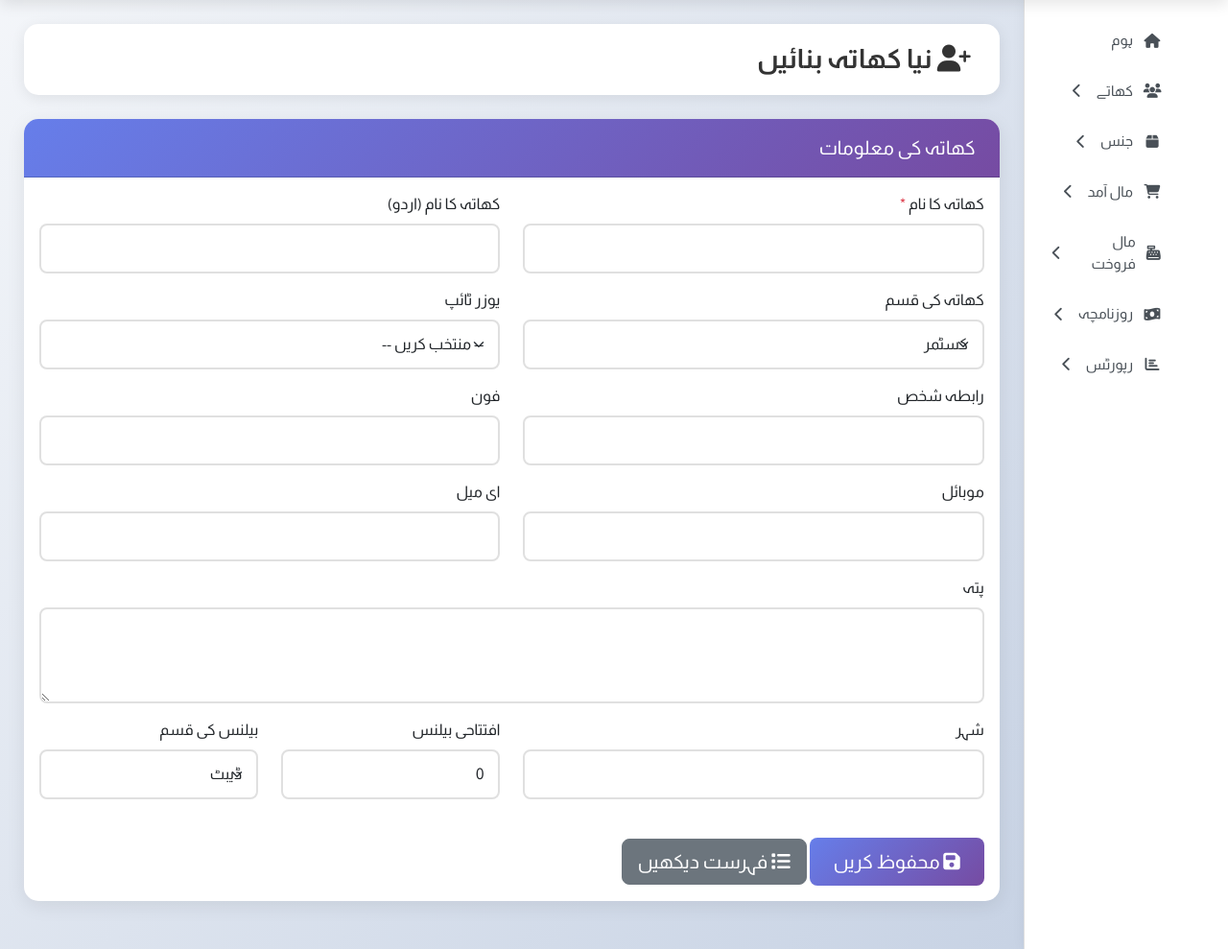
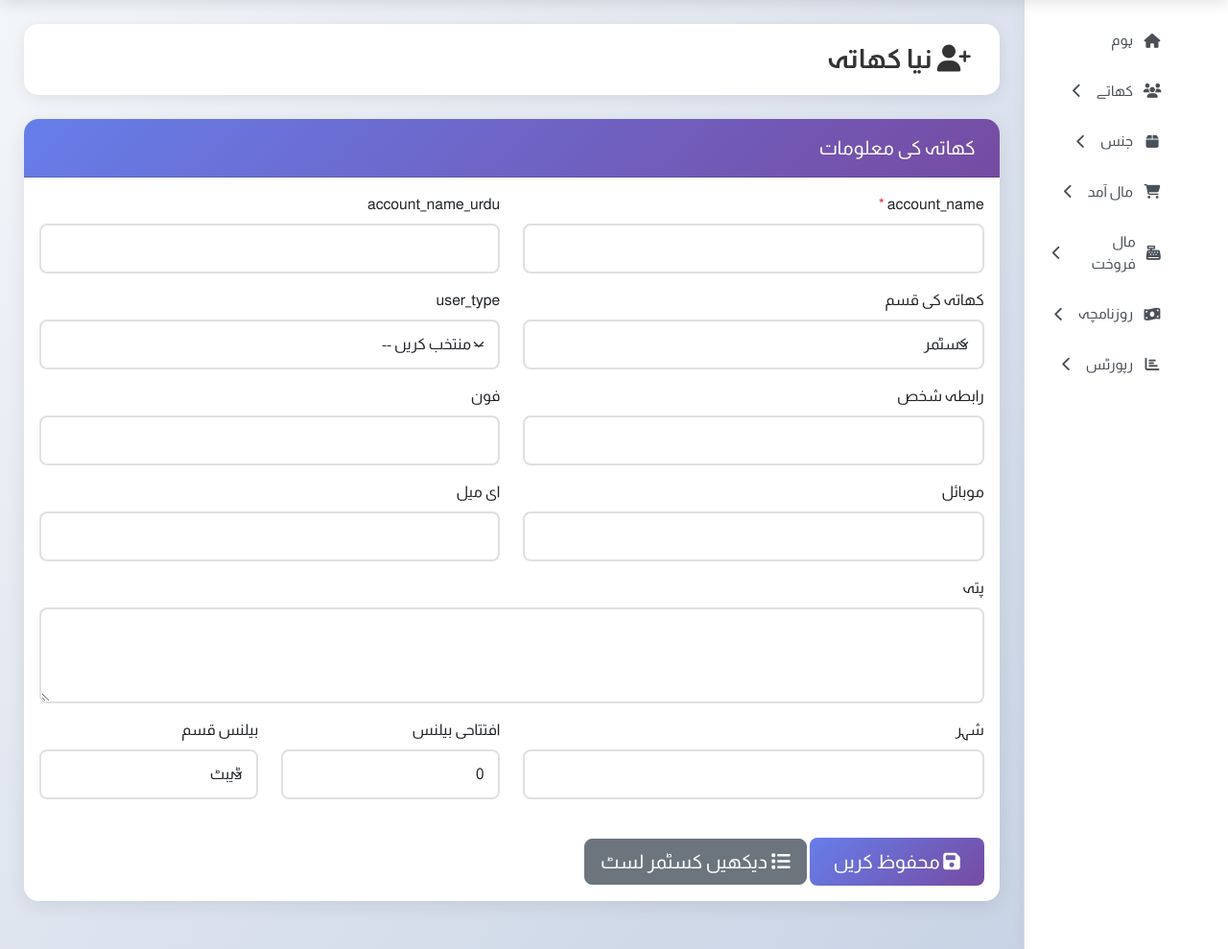
Before and after one commit to wasim-cusit/usoft-business-management, a PHP site: page /usoft/accounts/create.php in a window 1280 px wide. Shown: the part 76-1065 px from the top of the page at 96% size. Run offline with PHP 8.4, Linux system fonts and the light colour scheme; a user stored in the database is signed in; data comes from the database, SQL or seed files in the repository; some libraries are stand-ins or nearby versions; some web fonts are replaced.

Commit message:
Update accounts/create.php and accounts/list.php with complete bilingual support

```diff
--- a/accounts/create.php
+++ b/accounts/create.php
@@ -2,7 +2,7 @@
 require_once '../config/config.php';
 requireLogin();
 
-$pageTitle = 'نیا کھاتہ بنائیں';
+$pageTitle = 'new_account';
 $success = '';
 $error = '';
 
@@ -30,7 +30,7 @@
     $balanceType = $_POST['balance_type'] ?? 'debit';
 
     if (empty($accountName)) {
-        $error = 'براہ کرم کھاتہ کا نام درج کریں';
+        $error = t('please_enter_account_name');
     } else {
         try {
             // Generate account code
@@ -41,10 +41,10 @@
             $stmt = $db->prepare("INSERT INTO accounts (account_code, account_name, account_name_urdu, account_type, user_type_id, contact_person, phone, mobile, email, address, city, opening_balance, balance_type) VALUES (?, ?, ?, ?, ?, ?, ?, ?, ?, ?, ?, ?, ?)");
             $stmt->execute([$accountCode, $accountName, $accountNameUrdu, $accountType, $userTypeId ?: null, $contactPerson, $phone, $mobile, $email, $address, $city, $openingBalance, $balanceType]);
 
-            $success = 'کھاتہ کامیابی سے شامل ہو گیا';
+            $success = t('account_added_success');
             $_POST = []; // Clear form
         } catch (PDOException $e) {
-            $error = 'کھاتہ شامل کرنے میں خرابی: ' . $e->getMessage();
+            $error = t('error_adding_account') . ': ' . $e->getMessage();
         }
     }
 }
@@ -53,14 +53,14 @@
 ?>
 
 <div class="page-header">
-    <h1><i class="fas fa-user-plus"></i> نیا کھاتہ بنائیں</h1>
+    <h1><i class="fas fa-user-plus"></i> <?php echo t('new_account'); ?></h1>
 </div>
 
 <div class="row">
     <div class="col-md-12">
         <div class="card">
             <div class="card-header">
-                <h5 class="mb-0">کھاتہ کی معلومات</h5>
+                <h5 class="mb-0"><?php echo t('account_info'); ?></h5>
             </div>
             <div class="card-body">
                 <?php if ($success): ?>
@@ -80,28 +80,28 @@
                 <form method="POST" action="">
                     <div class="row">
                         <div class="col-md-6 mb-3">
-                            <label class="form-label">کھاتہ کا نام <span class="text-danger">*</span></label>
+                            <label class="form-label"><?php echo t('account_name'); ?> <span class="text-danger">*</span></label>
                             <input type="text" class="form-control" name="account_name" value="<?php echo $_POST['account_name'] ?? ''; ?>" required>
                         </div>
 
                         <div class="col-md-6 mb-3">
-                            <label class="form-label">کھاتہ کا نام (اردو)</label>
+                            <label class="form-label"><?php echo t('account_name_urdu'); ?></label>
                             <input type="text" class="form-control" name="account_name_urdu" value="<?php echo $_POST['account_name_urdu'] ?? ''; ?>">
                         </div>
 
                         <div class="col-md-6 mb-3">
-                            <label class="form-label">کھاتہ کی قسم</label>
+                            <label class="form-label"><?php echo t('account_type'); ?></label>
                             <select class="form-select" name="account_type">
-                                <option value="customer" <?php echo (($_POST['account_type'] ?? '') == 'customer') ? 'selected' : ''; ?>>کسٹمر</option>
-                                <option value="supplier" <?php echo (($_POST['account_type'] ?? '') == 'supplier') ? 'selected' : ''; ?>>سپلائر</option>
-                                <option value="both" <?php echo (($_POST['account_type'] ?? '') == 'both') ? 'selected' : ''; ?>>دونوں</option>
+                                <option value="customer" <?php echo (($_POST['account_type'] ?? '') == 'customer') ? 'selected' : ''; ?>><?php echo t('customer'); ?></option>
+                                <option value="supplier" <?php echo (($_POST['account_type'] ?? '') == 'supplier') ? 'selected' : ''; ?>><?php echo t('supplier'); ?></option>
+                                <option value="both" <?php echo (($_POST['account_type'] ?? '') == 'both') ? 'selected' : ''; ?>><?php echo t('both'); ?></option>
                             </select>
                         </div>
 
                         <div class="col-md-6 mb-3">
-                            <label class="form-label">یوزر ٹائپ</label>
+                            <label class="form-label"><?php echo t('user_type'); ?></label>
                             <select class="form-select" name="user_type_id">
-                                <option value="">-- منتخب کریں --</option>
+                                <option value="">-- <?php echo t('select'); ?> --</option>
                                 <?php foreach ($userTypes as $type): ?>
                                     <option value="<?php echo $type['id']; ?>" <?php echo (($_POST['user_type_id'] ?? '') == $type['id']) ? 'selected' : ''; ?>>
                                         <?php echo $type['type_name_urdu'] ?? $type['type_name']; ?>
@@ -111,55 +111,55 @@
                         </div>
 
                         <div class="col-md-6 mb-3">
-                            <label class="form-label">رابطہ شخص</label>
+                            <label class="form-label"><?php echo t('contact_person'); ?></label>
                             <input type="text" class="form-control" name="contact_person" value="<?php echo $_POST['contact_person'] ?? ''; ?>">
                         </div>
 
                         <div class="col-md-6 mb-3">
-                            <label class="form-label">فون</label>
+                            <label class="form-label"><?php echo t('phone'); ?></label>
                             <input type="text" class="form-control" name="phone" value="<?php echo $_POST['phone'] ?? ''; ?>">
                         </div>
 
                         <div class="col-md-6 mb-3">
-                            <label class="form-label">موبائل</label>
+                            <label class="form-label"><?php echo t('mobile'); ?></label>
                             <input type="text" class="form-control" name="mobile" value="<?php echo $_POST['mobile'] ?? ''; ?>">
                         </div>
 
                         <div class="col-md-6 mb-3">
-                            <label class="form-label">ای میل</label>
+                            <label class="form-label"><?php echo t('email'); ?></label>
                             <input type="email" class="form-control" name="email" value="<?php echo $_POST['email'] ?? ''; ?>">
                         </div>
 
                         <div class="col-md-12 mb-3">
-                            <label class="form-label">پتہ</label>
+                            <label class="form-label"><?php echo t('address'); ?></label>
                             <textarea class="form-control" name="address" rows="3"><?php echo $_POST['address'] ?? ''; ?></textarea>
                         </div>
 
                         <div class="col-md-6 mb-3">
-                            <label class="form-label">شہر</label>
+                            <label class="form-label"><?php echo t('city'); ?></label>
                             <input type="text" class="form-control" name="city" value="<?php echo $_POST['city'] ?? ''; ?>">
                         </div>
 
                         <div class="col-md-3 mb-3">
-                            <label class="form-label">افتتاحی بیلنس</label>
+                            <label class="form-label"><?php echo t('opening_balance'); ?></label>
                             <input type="number" step="0.01" class="form-control" name="opening_balance" value="<?php echo $_POST['opening_balance'] ?? '0'; ?>">
                         </div>
 
                         <div class="col-md-3 mb-3">
-                            <label class="form-label">بیلنس کی قسم</label>
+                            <label class="form-label"><?php echo t('balance'); ?> <?php echo t('type'); ?></label>
                             <select class="form-select" name="balance_type">
-                                <option value="debit" <?php echo (($_POST['balance_type'] ?? 'debit') == 'debit') ? 'selected' : ''; ?>>ڈیبٹ</option>
-                                <option value="credit" <?php echo (($_POST['balance_type'] ?? '') == 'credit') ? 'selected' : ''; ?>>کریڈٹ</option>
+                                <option value="debit" <?php echo (($_POST['balance_type'] ?? 'debit') == 'debit') ? 'selected' : ''; ?>><?php echo t('debit'); ?></option>
+                                <option value="credit" <?php echo (($_POST['balance_type'] ?? '') == 'credit') ? 'selected' : ''; ?>><?php echo t('credit'); ?></option>
                             </select>
                         </div>
                     </div>
 
                     <div class="mt-4">
                         <button type="submit" class="btn btn-primary btn-lg">
-                            <i class="fas fa-save"></i> محفوظ کریں
+                            <i class="fas fa-save"></i> <?php echo t('save'); ?>
                         </button>
                         <a href="<?php echo BASE_URL; ?>accounts/list.php" class="btn btn-secondary btn-lg">
-                            <i class="fas fa-list"></i> فہرست دیکھیں
+                            <i class="fas fa-list"></i> <?php echo t('view'); ?> <?php echo t('customer_list'); ?>
                         </a>
                     </div>
                 </form>
--- a/accounts/list.php
+++ b/accounts/list.php
@@ -134,7 +134,7 @@
                         <ul class="pagination justify-content-center">
                             <?php if ($page > 1): ?>
                                 <li class="page-item">
-                                    <a class="page-link" href="?page=<?php echo $page - 1; ?>&search=<?php echo urlencode($search); ?>">پچھلا</a>
+                                    <a class="page-link" href="?page=<?php echo $page - 1; ?>&search=<?php echo urlencode($search); ?>"><?php echo t('previous'); ?></a>
                                 </li>
                             <?php endif; ?>
 
@@ -146,7 +146,7 @@
 
                             <?php if ($page < $totalPages): ?>
                                 <li class="page-item">
-                                    <a class="page-link" href="?page=<?php echo $page + 1; ?>&search=<?php echo urlencode($search); ?>">اگلا</a>
+                                    <a class="page-link" href="?page=<?php echo $page + 1; ?>&search=<?php echo urlencode($search); ?>"><?php echo t('next'); ?></a>
                                 </li>
                             <?php endif; ?>
                         </ul>
--- a/config/language.php
+++ b/config/language.php
@@ -152,6 +152,104 @@
         'language' => 'زبان',
         'urdu' => 'اردو',
         'english' => 'English',
+        'account_info' => 'کھاتہ کی معلومات',
+        'item_info' => 'جنس کی معلومات',
+        'purchase_info' => 'خرید کی معلومات',
+        'sale_info' => 'فروخت کی معلومات',
+        'transaction_info' => 'لین دین کی معلومات',
+        'back' => 'واپس',
+        'previous' => 'پچھلا',
+        'next' => 'اگلا',
+        'remarks' => 'ریمارکس',
+        'category' => 'قسم',
+        'opening_stock' => 'افتتاحی سٹاک',
+        'bill_no' => 'بل نمبر',
+        'details' => 'تفصیلات',
+        'basic_info' => 'بنیادی معلومات',
+        'account_code' => 'کھاتہ کوڈ',
+        'total_purchased' => 'کل خرید',
+        'total_sold' => 'کل فروخت',
+        'opening_debit_balance' => 'افتتاحی ڈیبٹ بیلنس',
+        'purchase_balance' => 'خرید کا بیلنس',
+        'assets' => 'جائیداد',
+        'liabilities' => 'ذمہ داریاں',
+        'net_worth' => 'خالص مالیت',
+        'opening_balance_label' => 'افتتاحی بیلنس',
+        'cash_debit' => 'کیش بنام',
+        'cash_credit' => 'کیش جمع',
+        'balance' => 'بیلنس',
+        'reference' => 'حوالہ',
+        'no_transactions_period' => 'اس مدت میں کوئی لین دین نہیں ملا',
+        'system_overview' => 'سیسٹم کا جائزہ',
+        'quick_links' => 'فوری لنکس',
+        'all_accounts_label' => 'کل کھاتے',
+        'all_items_label' => 'کل جنس',
+        'low_stock_label' => 'کم سٹاک',
+        'debit_amount' => 'ڈیبٹ رقم',
+        'credit_amount' => 'کریڈٹ رقم',
+        'select_account' => 'اکاؤنٹ منتخب کریں',
+        'select_item' => 'جنس منتخب کریں',
+        'select_supplier' => 'سپلائر منتخب کریں',
+        'select_customer' => 'کسٹمر منتخب کریں',
+        'enter_amount' => 'رقم درج کریں',
+        'enter_narration' => 'بیان درج کریں',
+        'please_select_account' => 'براہ کرم اکاؤنٹ منتخب کریں',
+        'please_enter_amount' => 'رقم درست درج کریں',
+        'please_select_supplier' => 'براہ کرم سپلائر منتخب کریں',
+        'please_select_customer' => 'براہ کرم کسٹمر منتخب کریں',
+        'please_add_item' => 'براہ کرم کم از کم ایک جنس شامل کریں',
+        'please_enter_item_details' => 'براہ کرم جنس کی تفصیلات درج کریں',
+        'please_enter_account_name' => 'براہ کرم کھاتہ کا نام درج کریں',
+        'please_enter_item_name' => 'براہ کرم جنس کا نام درج کریں',
+        'account_added_success' => 'کھاتہ کامیابی سے شامل ہو گیا',
+        'account_updated_success' => 'کھاتہ کامیابی سے اپ ڈیٹ ہو گیا',
+        'item_added_success' => 'جنس کامیابی سے شامل ہو گئی',
+        'item_updated_success' => 'جنس کامیابی سے اپ ڈیٹ ہو گئی',
+        'purchase_added_success' => 'خرید کامیابی سے شامل ہو گئی',
+        'sale_added_success' => 'فروخت کامیابی سے شامل ہو گئی',
+        'transaction_recorded_success' => 'لین دین کامیابی سے ریکارڈ ہو گیا',
+        'journal_voucher_success' => 'جرنل واؤچر کامیابی سے ریکارڈ ہو گیا',
+        'error_adding_account' => 'کھاتہ شامل کرنے میں خرابی',
+        'error_updating_account' => 'کھاتہ اپ ڈیٹ کرنے میں خرابی',
+        'error_adding_item' => 'جنس شامل کرنے میں خرابی',
+        'error_updating_item' => 'جنس اپ ڈیٹ کرنے میں خرابی',
+        'error_recording_transaction' => 'لین دین ریکارڈ کرنے میں خرابی',
+        'error_recording_journal' => 'جرنل واؤچر ریکارڈ کرنے میں خرابی',
+        'item_not_found' => 'جنس نہیں ملی',
+        'insufficient_stock' => 'کا سٹاک ناکافی ہے',
+        'both_accounts_required' => 'براہ کرم دونوں اکاؤنٹس منتخب کریں',
+        'accounts_cannot_same' => 'ڈیبٹ اور کریڈٹ اکاؤنٹ ایک جیسے نہیں ہو سکتے',
+        'type_name_required' => 'براہ کرم ٹائپ کا نام درج کریں',
+        'type_already_exists' => 'یہ ٹائپ پہلے سے موجود ہے',
+        'user_type_added_success' => 'یوزر ٹائپ کامیابی سے شامل ہو گیا',
+        'error_adding_user_type' => 'یوزر ٹائپ شامل کرنے میں خرابی',
+        'username_password_required' => 'براہ کرم یوزرنیم اور پاس ورڈ درج کریں',
+        'passwords_not_match' => 'پاس ورڈز میل نہیں کھاتے',
+        'password_min_length' => 'پاس ورڈ کم از کم 6 حروف کا ہونا چاہیے',
+        'username_exists' => 'یہ یوزرنیم پہلے سے موجود ہے',
+        'user_created_success' => 'صارف کامیابی سے بنایا گیا',
+        'error_creating_user' => 'صارف بنانے میں خرابی',
+        'all_items_label_table' => 'تمام جنس',
+        'all_accounts_label_table' => 'تمام کھاتے',
+        'all_purchases_label' => 'تمام خرید',
+        'all_sales_label' => 'تمام فروخت',
+        'all_transactions_label' => 'تمام لین دین',
+        'stock_detail_all_items' => 'تمام جنس کی سٹاک تفصیلات',
+        'cash_book_report' => 'کیش بک رپورٹ',
+        'daily_book_report' => 'روزنامچہ رپورٹ',
+        'balance_sheet_report' => 'بیلنس شیٹ',
+        'party_ledger_report' => 'پارٹی لیجر',
+        'stock_ledger_report' => 'سٹاک لیجر',
+        'view_report' => 'دیکھیں',
+        'as_on_date' => 'تاریخ تک',
+        'debit' => 'ڈیبٹ',
+        'credit' => 'کریڈٹ',
+        'type_name_english' => 'ٹائپ کا نام (انگریزی)',
+        'type_name_urdu_label' => 'ٹائپ کا نام (اردو)',
+        'user_info' => 'صارف کی معلومات',
+        'full_name' => 'پورا نام',
+        'confirm_password' => 'پاس ورڈ کی تصدیق',
+        'user_type_label' => 'یوزر کی قسم',
     ],
     'en' => [
         'app_name' => 'Yusuf & Co',
@@ -281,6 +379,104 @@
         'language' => 'Language',
         'urdu' => 'اردو',
         'english' => 'English',
+        'account_info' => 'Account Information',
+        'item_info' => 'Item Information',
+        'purchase_info' => 'Purchase Information',
+        'sale_info' => 'Sale Information',
+        'transaction_info' => 'Transaction Information',
+        'back' => 'Back',
+        'previous' => 'Previous',
+        'next' => 'Next',
+        'remarks' => 'Remarks',
+        'category' => 'Category',
+        'opening_stock' => 'Opening Stock',
+        'bill_no' => 'Bill No',
+        'details' => 'Details',
+        'basic_info' => 'Basic Information',
+        'account_code' => 'Account Code',
+        'total_purchased' => 'Total Purchased',
+        'total_sold' => 'Total Sold',
+        'opening_debit_balance' => 'Opening Debit Balance',
+        'purchase_balance' => 'Purchase Balance',
+        'assets' => 'Assets',
+        'liabilities' => 'Liabilities',
+        'net_worth' => 'Net Worth',
+        'opening_balance_label' => 'Opening Balance',
+        'cash_debit' => 'Cash Debit',
+        'cash_credit' => 'Cash Credit',
+        'balance' => 'Balance',
+        'reference' => 'Reference',
+        'no_transactions_period' => 'No transactions found for this period',
+        'system_overview' => 'System Overview',
+        'quick_links' => 'Quick Links',
+        'all_accounts_label' => 'Total Accounts',
+        'all_items_label' => 'Total Items',
+        'low_stock_label' => 'Low Stock',
+        'debit_amount' => 'Debit Amount',
+        'credit_amount' => 'Credit Amount',
+        'select_account' => 'Select Account',
+        'select_item' => 'Select Item',
+        'select_supplier' => 'Select Supplier',
+        'select_customer' => 'Select Customer',
+        'enter_amount' => 'Enter Amount',
+        'enter_narration' => 'Enter Narration',
+        'please_select_account' => 'Please select account',
+        'please_enter_amount' => 'Please enter valid amount',
+        'please_select_supplier' => 'Please select supplier',
+        'please_select_customer' => 'Please select customer',
+        'please_add_item' => 'Please add at least one item',
+        'please_enter_item_details' => 'Please enter item details',
+        'please_enter_account_name' => 'Please enter account name',
+        'please_enter_item_name' => 'Please enter item name',
+        'account_added_success' => 'Account added successfully',
+        'account_updated_success' => 'Account updated successfully',
+        'item_added_success' => 'Item added successfully',
+        'item_updated_success' => 'Item updated successfully',
+        'purchase_added_success' => 'Purchase added successfully',
+        'sale_added_success' => 'Sale added successfully',
+        'transaction_recorded_success' => 'Transaction recorded successfully',
+        'journal_voucher_success' => 'Journal voucher recorded successfully',
+        'error_adding_account' => 'Error adding account',
+        'error_updating_account' => 'Error updating account',
+        'error_adding_item' => 'Error adding item',
+        'error_updating_item' => 'Error updating item',
+        'error_recording_transaction' => 'Error recording transaction',
+        'error_recording_journal' => 'Error recording journal voucher',
+        'item_not_found' => 'Item not found',
+        'insufficient_stock' => 'has insufficient stock',
+        'both_accounts_required' => 'Please select both accounts',
+        'accounts_cannot_same' => 'Debit and Credit accounts cannot be same',
+        'type_name_required' => 'Please enter type name',
+        'type_already_exists' => 'This type already exists',
+        'user_type_added_success' => 'User type added successfully',
+        'error_adding_user_type' => 'Error adding user type',
+        'username_password_required' => 'Please enter username and password',
+        'passwords_not_match' => 'Passwords do not match',
+        'password_min_length' => 'Password must be at least 6 characters',
+        'username_exists' => 'Username already exists',
+        'user_created_success' => 'User created successfully',
+        'error_creating_user' => 'Error creating user',
+        'all_items_label_table' => 'All Items',
+        'all_accounts_label_table' => 'All Accounts',
+        'all_purchases_label' => 'All Purchases',
+        'all_sales_label' => 'All Sales',
+        'all_transactions_label' => 'All Transactions',
+        'stock_detail_all_items' => 'Stock Details of All Items',
+        'cash_book_report' => 'Cash Book Report',
+        'daily_book_report' => 'Daily Book Report',
+        'balance_sheet_report' => 'Balance Sheet',
+        'party_ledger_report' => 'Party Ledger',
+        'stock_ledger_report' => 'Stock Ledger',
+        'view_report' => 'View',
+        'as_on_date' => 'As On Date',
+        'debit' => 'Debit',
+        'credit' => 'Credit',
+        'type_name_english' => 'Type Name (English)',
+        'type_name_urdu_label' => 'Type Name (Urdu)',
+        'user_info' => 'User Information',
+        'full_name' => 'Full Name',
+        'confirm_password' => 'Confirm Password',
+        'user_type_label' => 'User Type',
     ]
 ];
 
```
